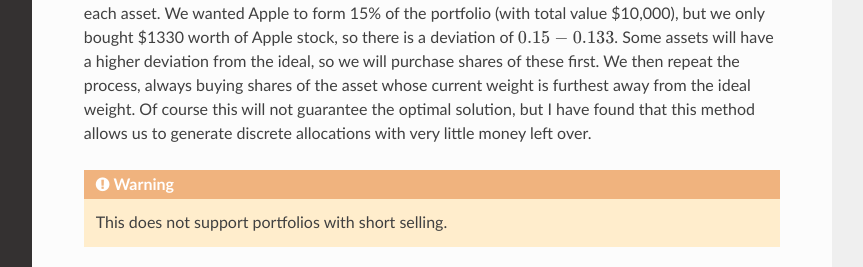
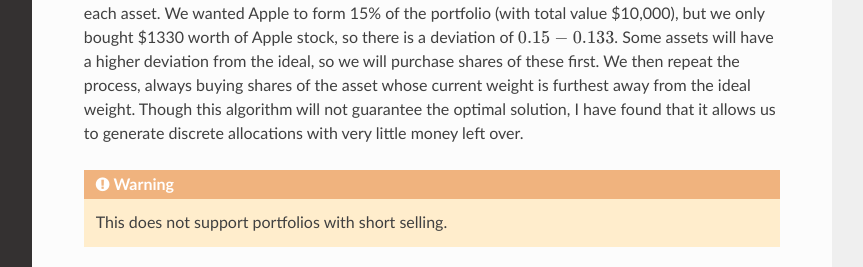
Before and after one commit to robertmartin8/PyPortfolioOpt, a Sphinx documentation site: the page built from docs/Postprocessing.rst, in a window 1280 px wide and 1222 px high, cut to the strip 662-929 px from the top of the window. Shown: the whole strip, without its empty margins (268-1131 px from the left). Built offline with Sphinx 7.4.7 and the Read the Docs theme 2.0.0, drawn with Linux system fonts in a browser that asks for light colours.

Commit message:
formatting and typos

```diff
--- a/docs/Postprocessing.rst
+++ b/docs/Postprocessing.rst
@@ -33,9 +33,9 @@ existing weights for each asset. We wanted Apple to form 15% of the portfolio
 there is a deviation of :math:`0.15 - 0.133`. Some assets will have a higher
 deviation from the ideal, so we will purchase shares of these first. We then
 repeat the process, always buying shares of the asset whose current weight is
-furthest away from the ideal weight. Of course this will not guarantee the optimal
-solution, but I have found that this method allows us to generate discrete allocations
-with very little money left over.
+furthest away from the ideal weight. Though this algorithm will not guarantee
+the optimal solution, I have found that it allows us to generate discrete
+allocations with very little money left over.
 
 
 .. warning::
```
